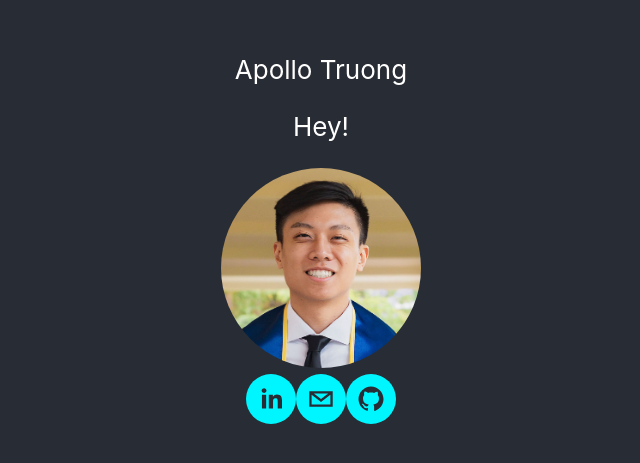
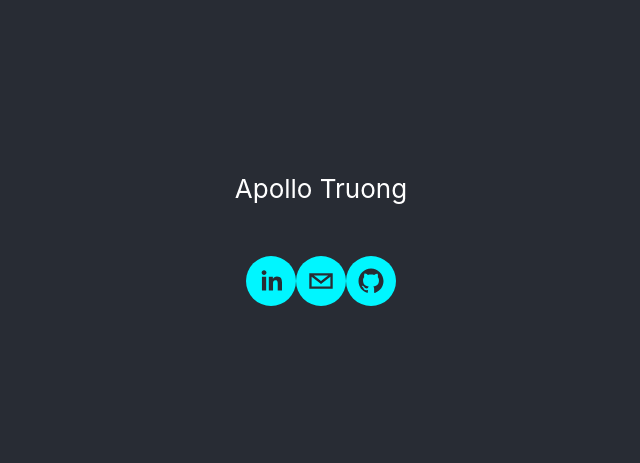
Before and after one commit to apollotruong/my-app, a React (Create React App) app: page / in a window 1280 px wide. Shown: the part 161-624 px from the top of the page, without its empty margins (319-959 px from the left). Built offline with nearby package versions, Linux system fonts and the light colour scheme.

Commit message:
deleted Hey

```diff
--- a/src/App.css
+++ b/src/App.css
@@ -40,6 +40,17 @@
   width: 100px;
 }
 
+.links {
+  display: flex;
+  align-items: center;
+  justify-content: center;
+}
+
+.links div {
+  width: 250px;
+  height: 250px;
+}
+
 @keyframes test {
   0% {
     opacity: 0;
--- a/src/App.js
+++ b/src/App.js
@@ -5,8 +5,6 @@ import { SocialIcon } from "react-social-icons";
 import Radium from "radium";
 import { StyleRoot } from "radium";
 import { fadeIn } from "react-animations";
-import { ProfilePicture } from "./components/profile-pic";
-import picture from "./assets/profilePicture.jpg";
 // import "./assets/profile-pic.css";
 
 class App extends Component {
@@ -15,15 +13,17 @@ class App extends Component {
       <div className="App">
         <header className="App-header">
           Apollo Truong
-          <p className="test">Hey!</p>
-          <ProfilePicture imageSrc={picture} />
+          <p className="test"></p>
+
           <StyleRoot>
             <div style={styles.fadeIn}>
+
               <SocialIcon
                 network="linkedin"
                 bgColor="#00f6ff"
                 url="https://www.linkedin.com/in/apollo-truong-a61129116/"
               />
+
               <SocialIcon network="email" bgColor="#00f6ff" url="mailto:apollomtruong@gmail.com" />
               <SocialIcon network="github" bgColor="#00f6ff" url="https://github.com/apollotruong" />
             </div>
```
Also changed, not shown: src/assets/profilePicture copy.jpg (deleted), src/assets/profilePicture.jpg (deleted).
